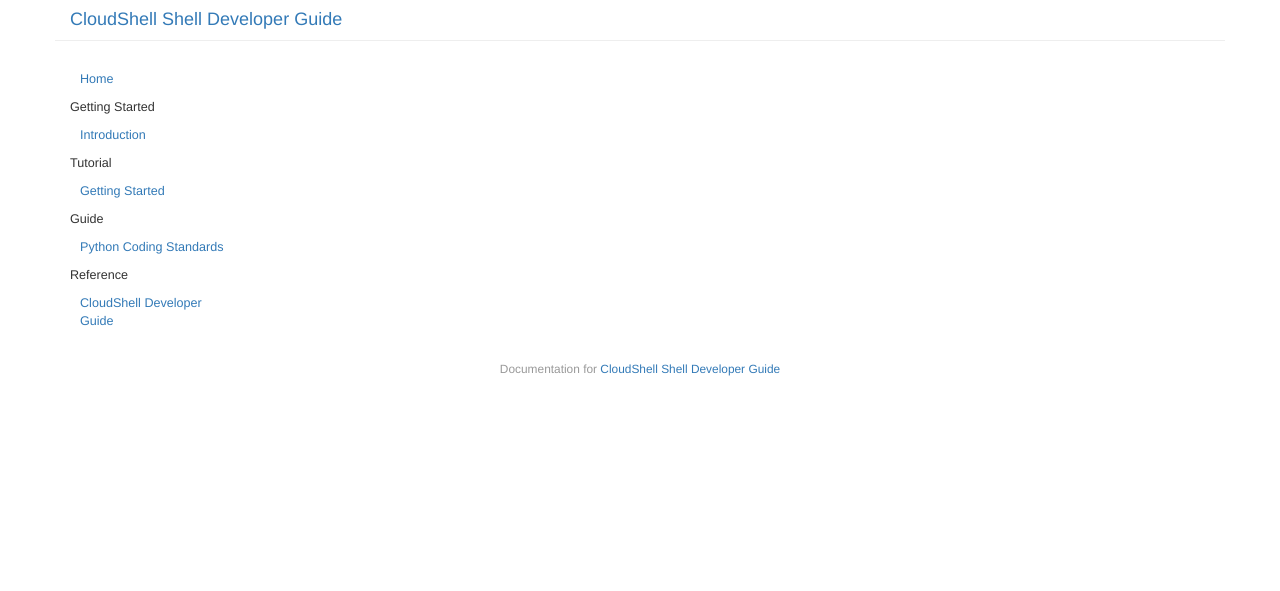
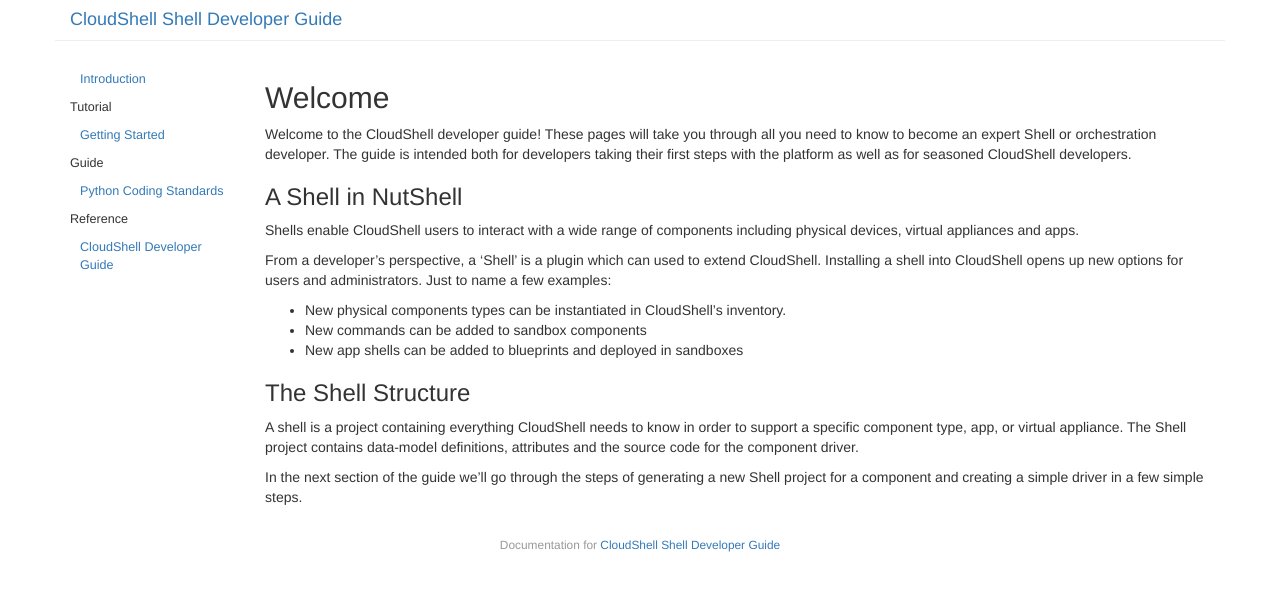
Before and after one commit to QualiSystems/devguide_source, a Jekyll site: the page built from index.md, in a window 1280 px wide. Shown: the top 591 px of the page. Built offline with Jekyll 4.4.1, drawn with Linux system fonts in a browser that asks for light colours.

Commit message:
updating the structure and layout

```diff
--- a/_includes/navigation.html
+++ b/_includes/navigation.html
@@ -1,5 +1,5 @@
 <ul class="nav nav-list">
-    <li><a href="{{ site.baseurl }}/">Home</a></li>
+    <li><a href="{{ site.baseurl }}/">Introduction</a></li>
     {% for section in site.sections %}
         {% assign attr = section[0] %}
         {% assign label = section[1] %}
--- a/index.md
+++ b/index.md
@@ -1,4 +1,26 @@
 ---
 layout: default
-title: "CloudShell Guide"
+title: "Introduction"
 ---
+
+## Welcome
+
+Welcome to the CloudShell developer guide!
+These pages will take you through all you need to know to become an expert Shell or orchestration developer. The guide is intended both for developers taking their first steps with the platform as well as for seasoned CloudShell developers.
+
+### A Shell in NutShell
+
+Shells enable CloudShell users to interact with a wide range of components including physical devices, virtual appliances and apps.
+
+From a developer's perspective, a 'Shell' is a plugin which can used to extend CloudShell. Installing a shell into CloudShell opens up new options for users and administrators. Just to name a few examples:
+
+* New physical components types can be instantiated in CloudShell's inventory.
+* New commands can be added to sandbox components
+* New app shells can be added to blueprints and deployed in sandboxes
+
+
+### The Shell Structure
+
+A shell is a project containing everything CloudShell needs to know in order to support a specific component type, app, or virtual appliance. The Shell project contains data-model definitions, attributes and the source code for the component driver.
+
+In the next section of the guide we'll go through the steps of generating a new Shell project for a component and creating a simple driver in a few simple steps.
```
Also changed, not shown: _posts/2016-04-30-getting-started.markdown (+4 -4 lines), _posts/2016-05-13-introduction.md (deleted, +0 -25 lines), _posts/2016-06-13-the-shell-project.md (added, +4 -0 lines).
